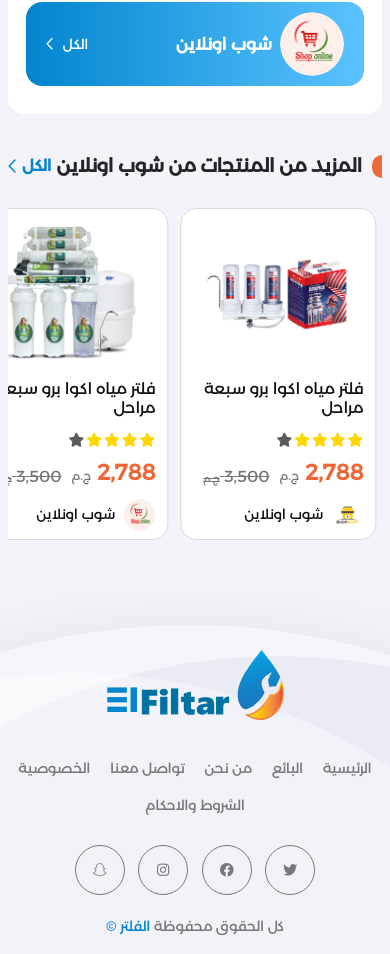
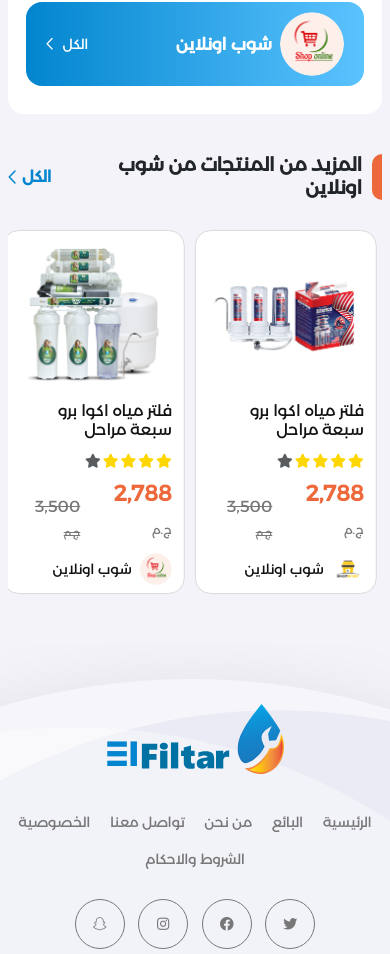
Before and after one commit to Nami-Design-New/El-filtar, a plain HTML site: page product_details.html in a window 390 px wide. Shown: the part 1119-2073 px from the top of the page. Drawn offline with nearby package versions, Linux system fonts and the light colour scheme.

Commit message:
sliders js

```diff
--- a/css/style.scss
+++ b/css/style.scss
@@ -70,6 +70,8 @@ p {
     padding: 0px 8px;
   }
 }
+
+
 video,
 img {
   max-width: 100%;
@@ -740,6 +742,7 @@ header {
     align-items: center;
     font-weight: bold;
     font-size: 16px !important;
+    padding-right: 10px;
   }
 }
 .allVendors,
@@ -750,7 +753,7 @@ header {
 .productsSlider {
   padding: 20px 0;
   .swiper-slide {
-    width: auto !important;
+    // width: auto !important;
     height: auto;
   }
 }
@@ -758,7 +761,7 @@ header {
   display: flex;
   align-items: flex-end;
   margin-bottom: 10px;
-  .currentPrice{
+  .currentPrice {
     font-weight: bold;
     font-size: 22px !important;
     color: $mainColor;
@@ -769,7 +772,7 @@ header {
       color: $text-color;
     }
   }
-  .oldPrice{
+  .oldPrice {
     font-size: 16px !important;
     color: $text-color;
     text-decoration: line-through;
@@ -777,22 +780,20 @@ header {
       font-weight: normal;
       font-size: 10px !important;
       text-decoration: line-through;
+    }
+  }
+}
 
-    }
-  }
-}
-
-.rate{
+.rate {
   padding: 0;
   margin-bottom: 5px;
   list-style: none;
   display: flex;
   align-items: center;
   gap: 2px;
-  i{
+  i {
     color: $gold;
   }
-
 }
 .product {
   border: 1px solid #dadada;
@@ -803,6 +804,7 @@ header {
   display: flex;
   flex-direction: column;
   height: 100%;
+  width: 100%;
   .productImg {
     width: 100%;
     height: 150px;
@@ -835,12 +837,14 @@ header {
   }
 }
 .vendor {
-  padding: 12px;
+  padding: 12px 6px;
   text-align: center;
   display: flex;
   color: #121212;
   flex-direction: column;
   align-items: center;
+  width: 100%;
+  height: 100%;
 
   img {
     width: 132px;
@@ -1003,7 +1007,6 @@ header {
       }
     }
   }
-
 }
 .search {
   display: flex;
@@ -2074,57 +2077,56 @@ footer {
   }
 }
 
-.rateModal{
-  .modal-content{
+.rateModal {
+  .modal-content {
     border-radius: 16px;
-    .modal-header{
+    .modal-header {
       border: none;
-      .modal-title{
+      .modal-title {
         font-weight: bold;
       }
     }
   }
+}
 
-}
-
-.commentsModal{
-  .modal-content{
+.commentsModal {
+  .modal-content {
     border-radius: 16px;
-    .modal-header{
+    .modal-header {
       border: none;
-      .modal-title{
+      .modal-title {
         font-weight: bold;
       }
     }
-    .allcomments{
+    .allcomments {
       padding-top: 20px;
       max-height: 70vh;
       overflow: auto;
-      .comment{
+      .comment {
         padding: 5px;
         margin-bottom: 10px;
         padding-bottom: 10px;
         border-bottom: 1px dashed #eee;
-        &:last-child{
+        &:last-child {
           border: none;
           margin: 0;
         }
 
-        .head{
+        .head {
           display: flex;
           justify-content: space-between;
           flex-wrap: wrap;
           margin-bottom: 5px;
 
-          .userName{
+          .userName {
             font-weight: bold;
           }
-          .data{
+          .data {
             color: $text-color;
           }
         }
 
-        .massage{
+        .massage {
           color: $text-color;
         }
       }
--- a/js/Custom.js
+++ b/js/Custom.js
@@ -50,7 +50,79 @@ $(document).ready(function () {
       disableOnInteraction: false,
     },
   });
-
+  //products Slider
+  var productsSlider = new Swiper(".productsSlider", {
+    navigation: {
+      nextEl: ".productsSliderNext",
+      prevEl: ".productsSliderPrev",
+    },
+    // centeredSlides: true,
+    // loop: true,
+    slidesPerView: "auto",
+    spaceBetween: 10,
+    speed: 1000,
+    autoplay: {
+      delay: 2000,
+      disableOnInteraction: false,
+    },
+    breakpoints: {
+      0: {
+        slidesPerView: 1,
+      },
+      340: {
+        slidesPerView: 2,
+      },
+      576: {
+        slidesPerView: 3,
+      },
+      768: {
+        slidesPerView: 4,
+      },
+      991: {
+        slidesPerView: 5,
+      },
+      1200: {
+        slidesPerView: 6,
+      },
+    },
+  });
+  //all Vendors Slider
+  var allVendorsSlider = new Swiper(".allVendorsSlider", {
+    navigation: {
+      nextEl: ".allVendorsSliderNext",
+      prevEl: ".allVendorsSliderPrev",
+    },
+    // centeredSlides: true,
+    // loop: true,
+    slidesPerView: "auto",
+    spaceBetween: 5,
+    speed: 800,
+    autoplay: {
+      delay: 1800,
+      disableOnInteraction: false,
+    },
+    breakpoints: {
+      0: {
+        slidesPerView: 1,
+      },
+      340: {
+        slidesPerView: 2,
+      },
+      576: {
+        slidesPerView: 3,
+      },
+      768: {
+        slidesPerView: 4,
+      },
+      991: {
+        slidesPerView: 6,
+      },
+      1200: {
+        slidesPerView: 7,
+      },
+    },
+  });
+  // count Down Date
   var countDownDate = new Date("nov 29, 2022").getTime();
   var myFunc = setInterval(function () {
     var now = new Date().getTime();
@@ -65,40 +137,6 @@ $(document).ready(function () {
     document.getElementById("days").innerHTML = days + "<span> يوم </span>";
     document.getElementById("hours").innerHTML = hours + "<span> ساعة </span> ";
   }, 1000);
-
-  //products Slider
-  var productsSlider = new Swiper(".productsSlider", {
-    navigation: {
-      nextEl: ".productsSliderNext",
-      prevEl: ".productsSliderPrev",
-    },
-    // centeredSlides: true,
-    // loop: true,
-    slidesPerView: "auto",
-    spaceBetween: 12,
-    speed: 1000,
-    autoplay: {
-      delay: 2000,
-      disableOnInteraction: false,
-    },
-  });
-  //products Slider
-  var allVendorsSlider = new Swiper(".allVendorsSlider", {
-    navigation: {
-      nextEl: ".allVendorsSliderNext",
-      prevEl: ".allVendorsSliderPrev",
-    },
-    // centeredSlides: true,
-    // loop: true,
-    slidesPerView: "auto",
-    spaceBetween: 0,
-    speed: 800,
-    autoplay: {
-      delay: 1800,
-      disableOnInteraction: false,
-    },
-  });
-
   // quantity
   $(".plus").click(function () {
     $(this)
@@ -111,7 +149,6 @@ $(document).ready(function () {
         .next()
         .val(+$(this).next().val() - 1);
   });
-
   // show div
   $("#changeDate").change(function () {
     $(".filtarDates").slideToggle(300);
```
Also changed, not shown: css/style.css, 1 other file.
